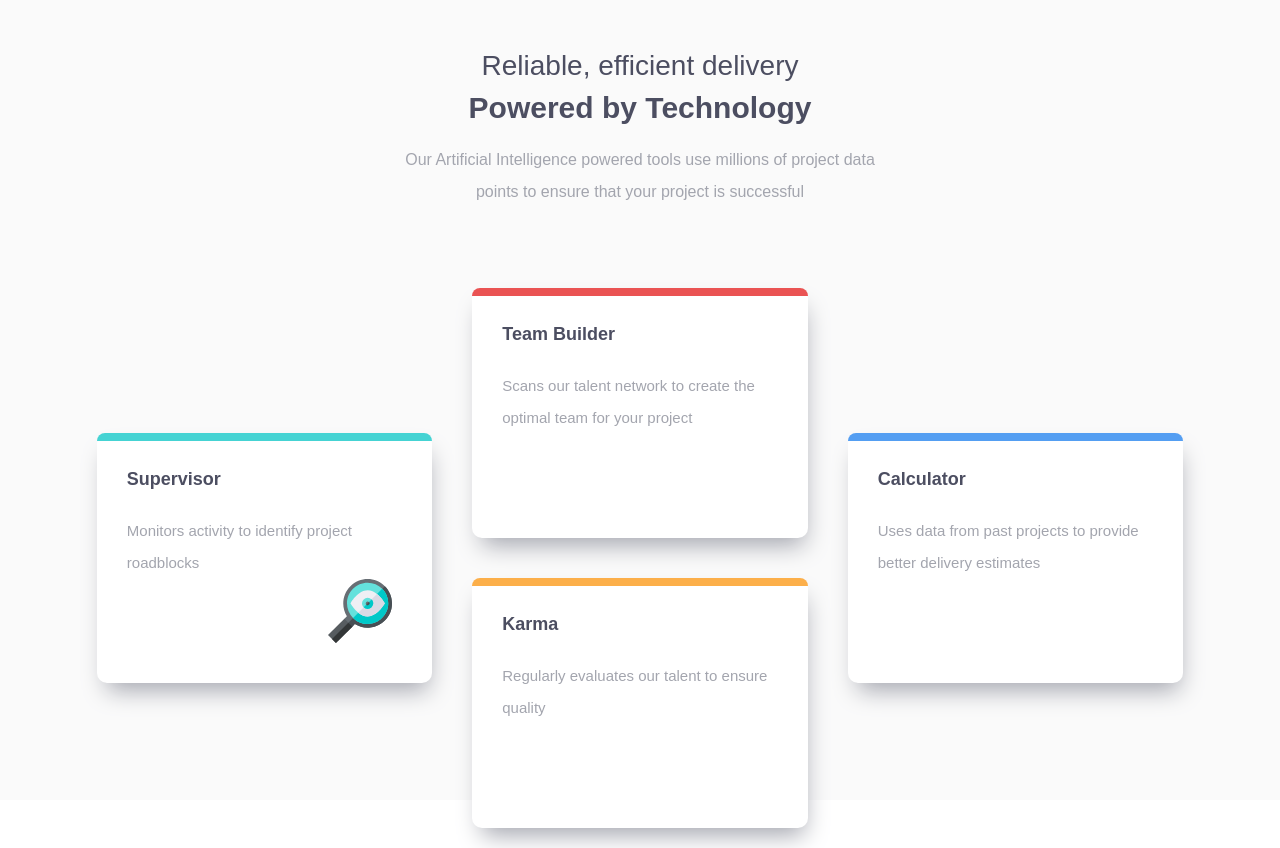
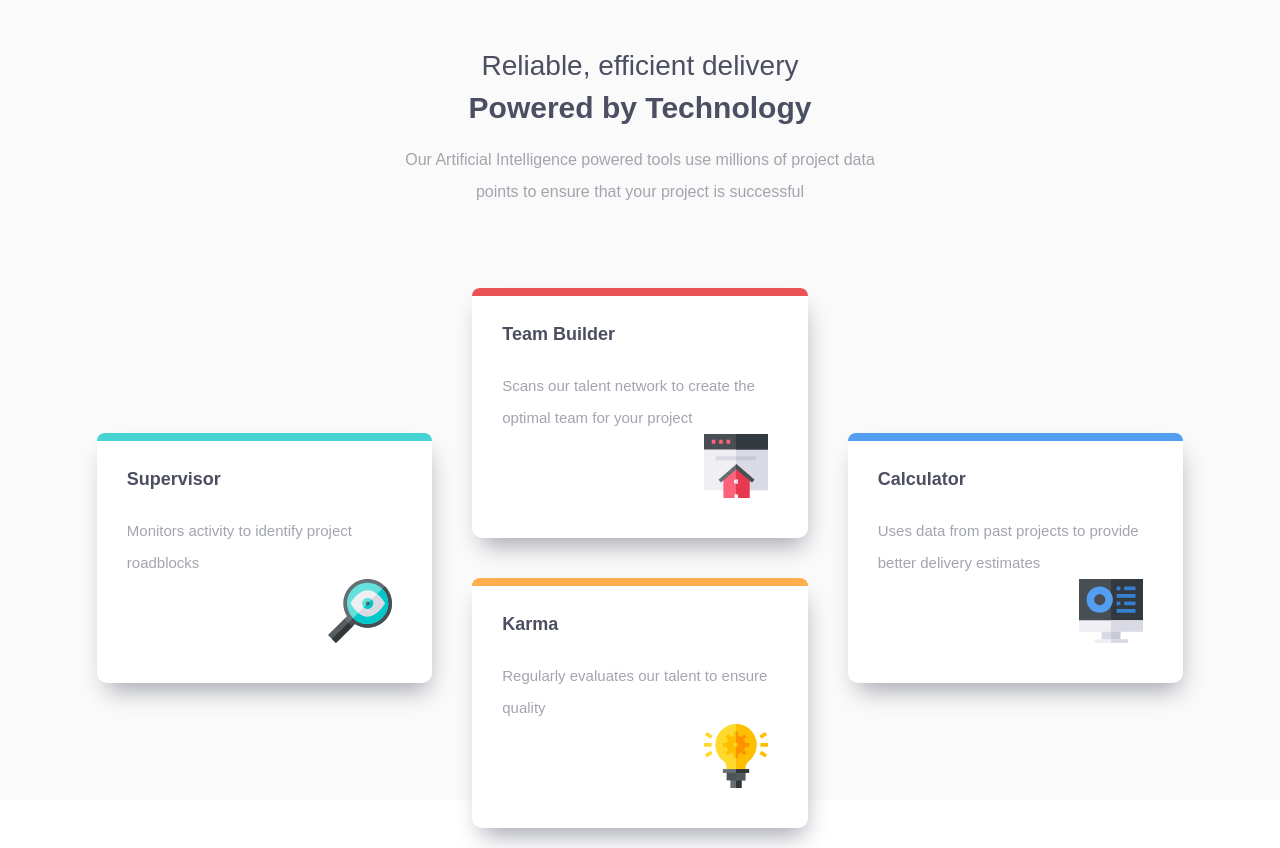
Before and after one commit to ezra0619/FM-newbie-four-card-feature-section, an Angular app: page / in a window 1280 px wide. Built offline with nearby package versions, Linux system fonts and the light colour scheme.

Commit message:
trying to fix assets not loading

```diff
--- a/src/app/app.component.html
+++ b/src/app/app.component.html
@@ -14,7 +14,6 @@
       <div class="box-description">
         <h3 class="h3">Supervisor</h3>
         <p class="p">Monitors activity to identify project roadblocks</p>
-        <!-- <svg class="item-svg item-1-svgImg"></svg> -->
         <img src="./assets/icon-supervisor.svg" class="item-svg" />
       </div>
     </div>
@@ -24,7 +23,7 @@
       <div class="box-description">
         <h3 class="h3">Team Builder</h3>
         <p class="p">Scans our talent network to create the optimal team for your project</p>
-        <svg class="item-svg item-2-svgImg"></svg>
+        <img src="./assets/icon-team-builder.svg" class="item-svg" />
       </div>
     </div>
 
@@ -33,7 +32,7 @@
       <div class="box-description">
         <h3 class="h3">Karma</h3>
         <p class="p">Regularly evaluates our talent to ensure quality</p>
-        <svg class="item-svg item-3-svgImg"></svg>
+        <img src="./assets/icon-karma.svg" class="item-svg" />
       </div>
     </div>
 
@@ -42,7 +41,7 @@
       <div class="box-description">
         <h3 class="h3">Calculator</h3>
         <p class="p">Uses data from past projects to provide better delivery estimates</p>
-        <svg class="item-svg item-4-svgImg"></svg>
+        <img src="./assets/icon-calculator.svg" class="item-svg" />
       </div>
     </div>
   </div>
```
Also changed, not shown: src/app/app.component.scss (+0 -12 lines), 2 other files (tests, documents, lock files or other folders).
